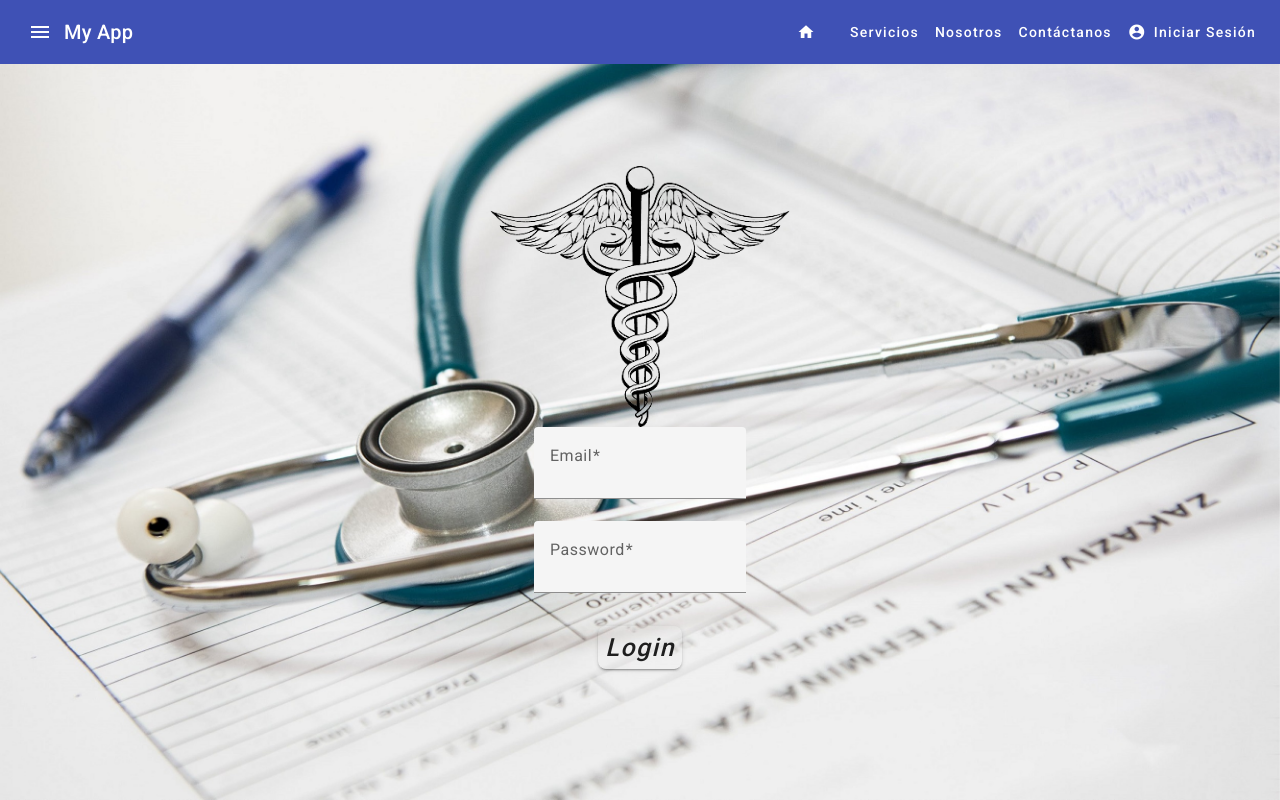
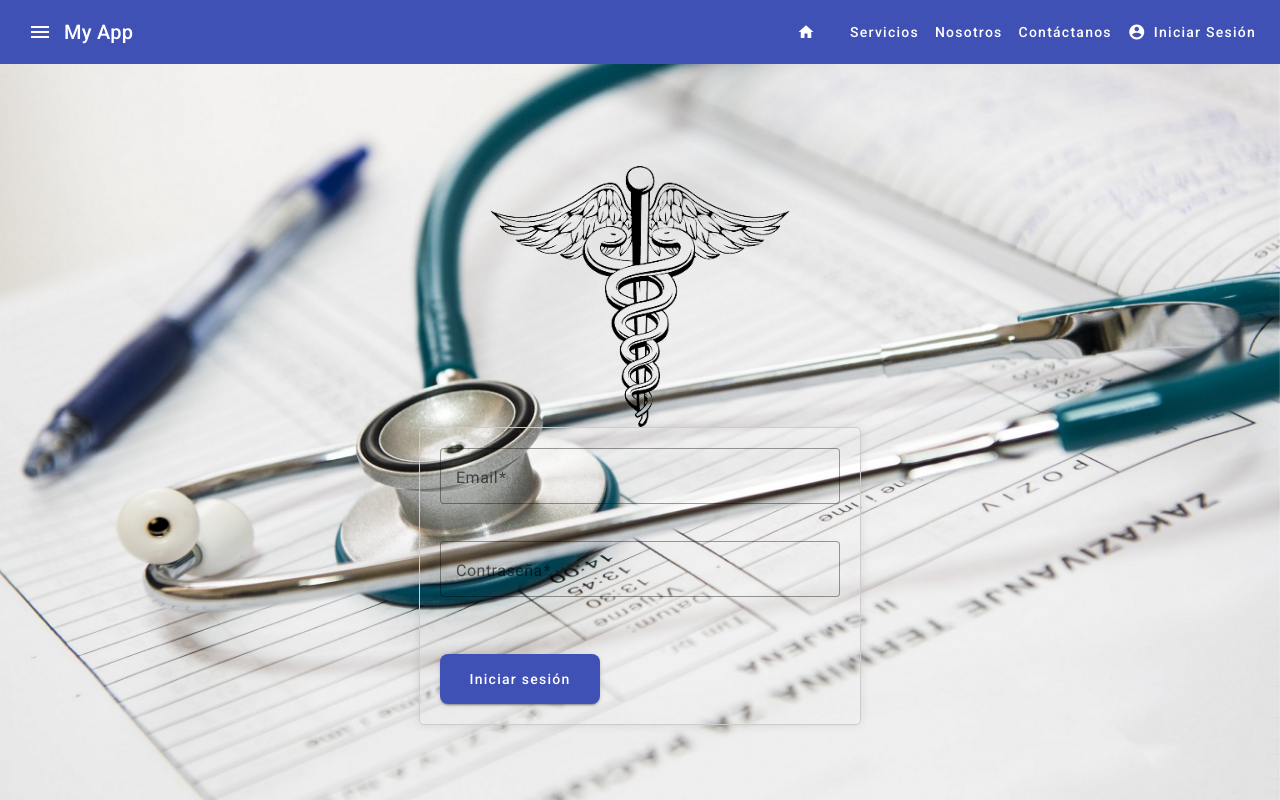
Before and after one commit to Sue419/sistemDoctors, an Angular app: page /login in a window 1280 px wide. Built offline with nearby package versions, Linux system fonts and the light colour scheme.

Commit message:
ADD: LOGGIN validation

```diff
--- a/src/app/views/login/login.component.css
+++ b/src/app/views/login/login.component.css
@@ -31,20 +31,26 @@
     /* margin-top: 5%; */
     /* margin-block-end: 12%; */
     /* background-color: blueviolet; */
-    width: 500px;
-    height: 400px;
+    /* width: 500px;
+    height: 400px; */
     /* margin-left: 140px; */
     font-size: 30px;
 }
 
 .form-login {
-    /* background-color: blue; */
-    display: flex;
+    background-color: white;
+    /*display: flex;
     flex-wrap: wrap;
-    flex-direction: column;
-    justify-content: space-around;
-    align-content: center;
-    color:var(--color-2);
+    flex-direction: column; */
+    /* justify-content: space-around; */
+    /* align-content: center; */
+    /* color:var(--color-2); */
+    max-width: 400px;
+    margin: auto;
+    padding: 20px;
+    border: 1px solid #ccc;
+    border-radius: 5px;
+    box-shadow: 0 0 10px rgba(0, 0, 0, 0.1);
 }
 
 .inputS {
@@ -67,20 +73,35 @@
 }
 
 .btnLogin {
-    background-color: var(--color-3);
-    letter-spacing: 1.5px;
+    /* background-color: var(--color-3); */
+    /* letter-spacing: 1.5px; */
     width: 40%;
     height: 50px;
     padding: 2.2%;
     margin-top: 5%;
     border-radius: 8px;
-    color: var(--color-2);
-    font-size: 25px;
-    font-style: italic;
-    justify-content: center;
-    /* align-self: center; */
+
 }
 
 .error-message {
     color: var(--color-1);;
 }
+
+/* auth.component.css */
+form {
+    max-width: 400px;
+    margin: auto;
+    padding: 20px;
+    border: 1px solid #ccc;
+    border-radius: 5px;
+    box-shadow: 0 0 10px rgba(0, 0, 0, 0.1);
+  }
+
+  mat-form-field {
+    width: 100%;
+    margin-bottom: 15px;
+  }
+
+  button {
+    width: 100%;
+  }
--- a/src/app/views/login/login.component.html
+++ b/src/app/views/login/login.component.html
@@ -1,40 +1,30 @@
 <app-header></app-header>
-<div class="login-view"> <!--ngstyle/ngclass-->
+
+<!-- Login -->
+
+
+<div class="container-login">
+<div class="login-view">
     <div class="container-logo">
         <img class="imgLogin" src="../../../assets/logos/snake-removebg-preview.png" alt="logo snake ">
     </div>
-    <div class="container-login">
+    <form [formGroup]="loginForm" (ngSubmit)="onSubmit()">
 
-        <form class="form-login" (ngSubmit)="onSubmit()">
+        <mat-form-field appearance="outline">
+          <mat-label>Email</mat-label>
+          <input matInput formControlName="email" autocomplete="email">
+        </mat-form-field>
 
-            <mat-form-field class="form-field" floatLabel="auto" hintLabel="">
-                <mat-label for="email">Email</mat-label>
-                <input  required autocomplete="username"  matInput #input maxlength="60" placeholder="ejemplo@ejemplo.com" cellspacing="5" class="inputS" type="email" id="mail" [(ngModel)]="email" name="user_mail">
-                <div *ngIf="emailError" class="error-message-email">{{emailError}}</div>
-            </mat-form-field>
+        <mat-form-field appearance="outline">
+          <mat-label>Contraseña</mat-label>
+          <input matInput formControlName="password" type="password" autocomplete="current-password">
+        </mat-form-field>
 
-            <mat-form-field class="form-field" floatLabel="auto" hintLabel="">
+        <button mat-raised-button class="btnLogin containerBtn btn-goToRegister " aria-label="Go" color="primary" type="submit" >Iniciar sesión</button>
 
-                <mat-label for="password">Password</mat-label>
-                <input matInput #input maxlength=""  cellspacing="5"  type="email" id="mail" [(ngModel)]="email" name="user_password" class="inputS" type="password" [(ngModel)]="password" id="password" name="user_password"
-                placeholder="**********"  required autocomplete="current-password" >
-               <div *ngIf="passwordError" class="error-message-password">{{passwordError}}</div>
+      </form>
 
-            </mat-form-field>
-
-
-
-
-
-
-            <div class="containerBtn">
-                <button mat-raised-button color="primary" class="btnLogin" type="submit">Login</button>
-            </div>
-
-
-        </form>
-
-    </div>
+</div>
 </div>
 
 
--- a/src/app/views/login/login.component.ts
+++ b/src/app/views/login/login.component.ts
@@ -4,30 +4,30 @@ import { FormControl, FormsModule } from '@angular/forms';
 import { HeaderComponent } from '../../shared/shared-components/header/header.component';
 import FooterComponent from 'src/app/shared/shared-components/footer/footer.component';
 import { LoginService } from 'src/app/services/login/login.service';
-
+import { FormBuilder, FormGroup, Validators } from '@angular/forms';
 @Component({
   selector: 'app-login',
   templateUrl: './login.component.html',
   styleUrls: ['./login.component.css']
 })
 export class LoginComponent {
+  loginForm: FormGroup;
+
   public email: string = '';
   public emailError: string = '';
-  password: string = '';
+  public password: string = '';
   public passwordError: string = '';
 
-  constructor(private router: Router , public loginService: LoginService) {}
+  constructor(private fb: FormBuilder,private router: Router , public loginService: LoginService) {
 
-  onLoginClick() {
-    // Simula la verificación del correo y contraseña (reemplaza con tu lógica real)
-    if (this.email === 'juan@doctor.pe') {
-      // Autenticación exitosa para el administrador, redirigir a home-admin
-      this.router.navigate(['dashboard']);
-    } else {
-      // Autenticación fallida, muestra un mensaje de error
-      this.emailError = 'Por favor, ingrese un correo válido';
-    }
+    this.loginForm = this.fb.group({
+      email: ['', [Validators.required]],
+      password: ['', [Validators.required]]
+    });
+
+
   }
+
 
 
     // ngOnInit() {
@@ -35,7 +35,17 @@ export class LoginComponent {
     //     console.log('RES 34', data);
     //   })
     // }
+
     onSubmit(){
+      // debugger
+       // Aquí puedes manejar la lógica de autenticación
+    if (this.loginForm.valid && this.loginForm.value.email === 'juan@doctor.pe') {
       this.router.navigateByUrl('/dashboard');
+      console.log('Formulario válido. Enviar datos al servidor.');
+    } else {
+      console.log('Formulario inválido. Verifica tus datos.');
+      this.emailError = 'Por favor, ingrese un correo válido';
+    }
+
     }
   }
```
